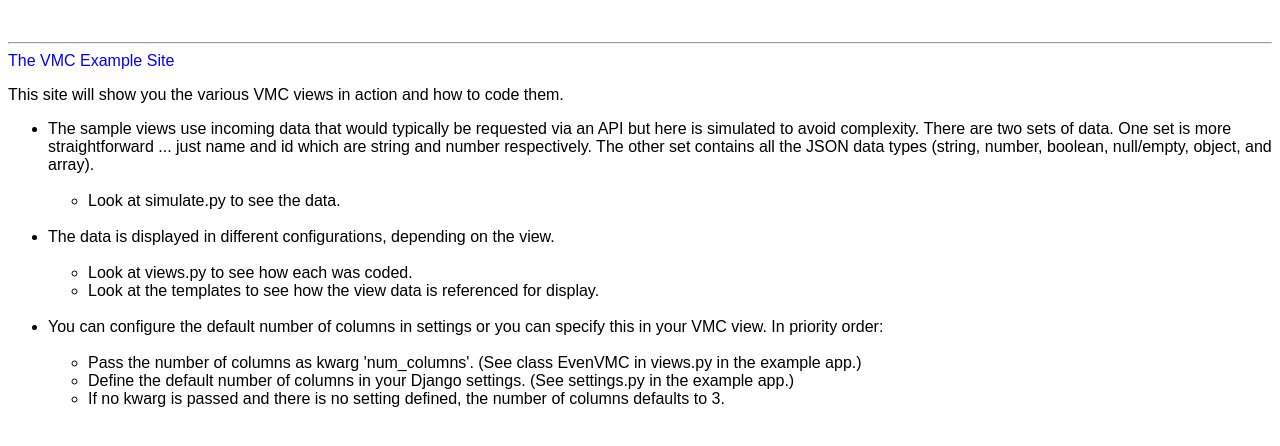
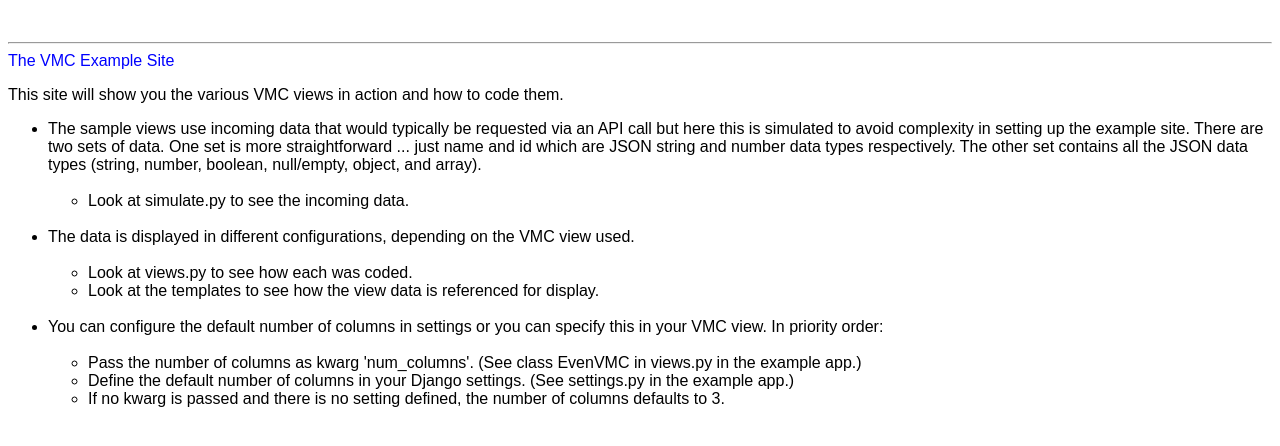
Before and after one commit to swright573/django-vertical-multi-columns, a Django app: template example_site/templates/about.html in a window 1280 px wide. Shown: the part 233-679 px from the top of the page. Run offline with Django 3.2, Linux system fonts and the light colour scheme; the template is opened without the code that fills it, so the values that code supplies are empty.

Commit message:
Finalizing documentation

```diff
--- a/example_site/templates/about.html
+++ b/example_site/templates/about.html
@@ -7,13 +7,13 @@
   <p>This site will show you the various VMC views in action and how to code them.</p>
   <p>
 	<ul>
-		<li>The sample views use incoming data that would typically be requested via an API but here is simulated to avoid complexity. There are two sets of data. One set is more straightforward ... just name and id which are string and number respectively. The other set contains all the JSON data types (string, number, boolean, null/empty, object, and array).</li>
+		<li>The sample views use incoming data that would typically be requested via an API call but here this is simulated to avoid complexity in setting up the example site. There are two sets of data. One set is more straightforward ... just name and id which are JSON string and number data types respectively. The other set contains all the JSON data types (string, number, boolean, null/empty, object, and array).</li>
 		<br>
 			<ul>
-			<li>Look at simulate.py to see the data.
+			<li>Look at simulate.py to see the incoming data.
 			</ul>
 			<br>
-		<li> The data is displayed in different configurations, depending on the view.</li>
+		<li> The data is displayed in different configurations, depending on the VMC view used.</li>
 		<br>
 			<ul>
 			<li>Look at views.py to see how each was coded.</li>
```
Also changed, not shown: 5 other files.
